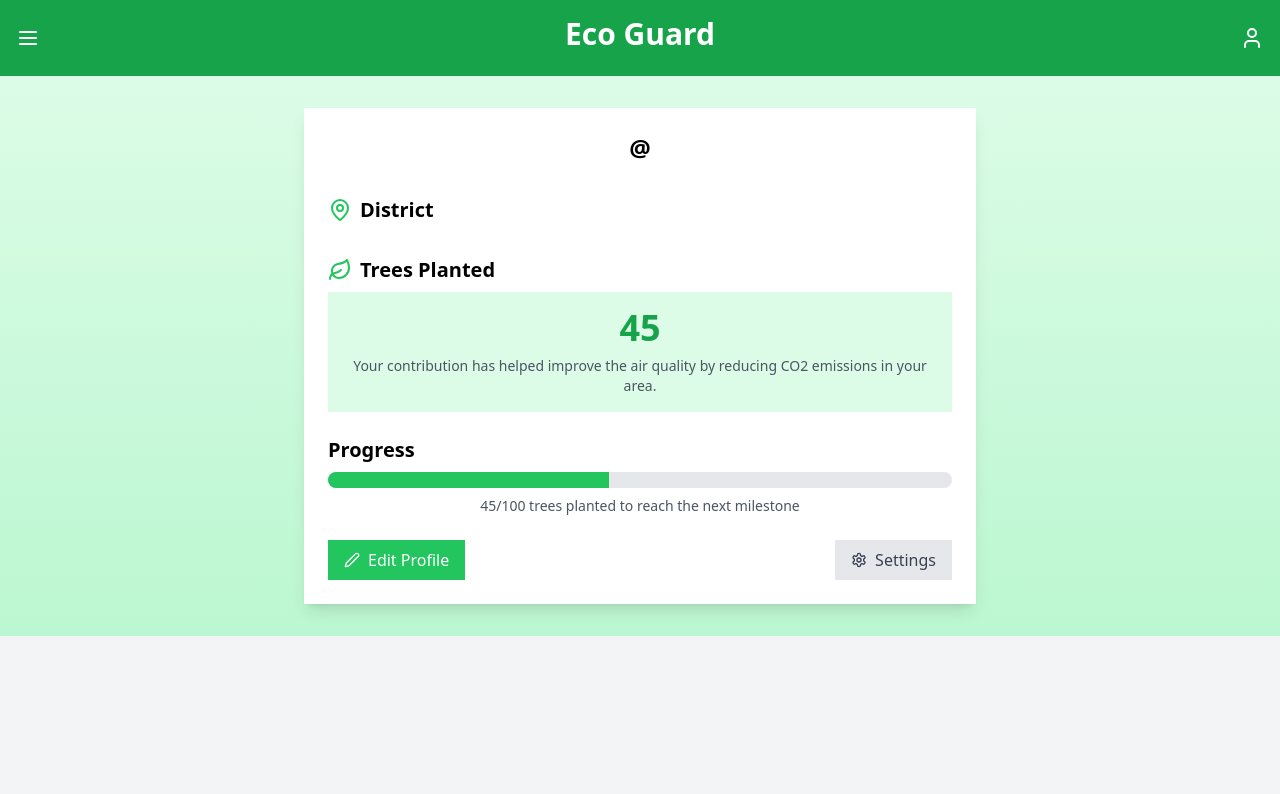
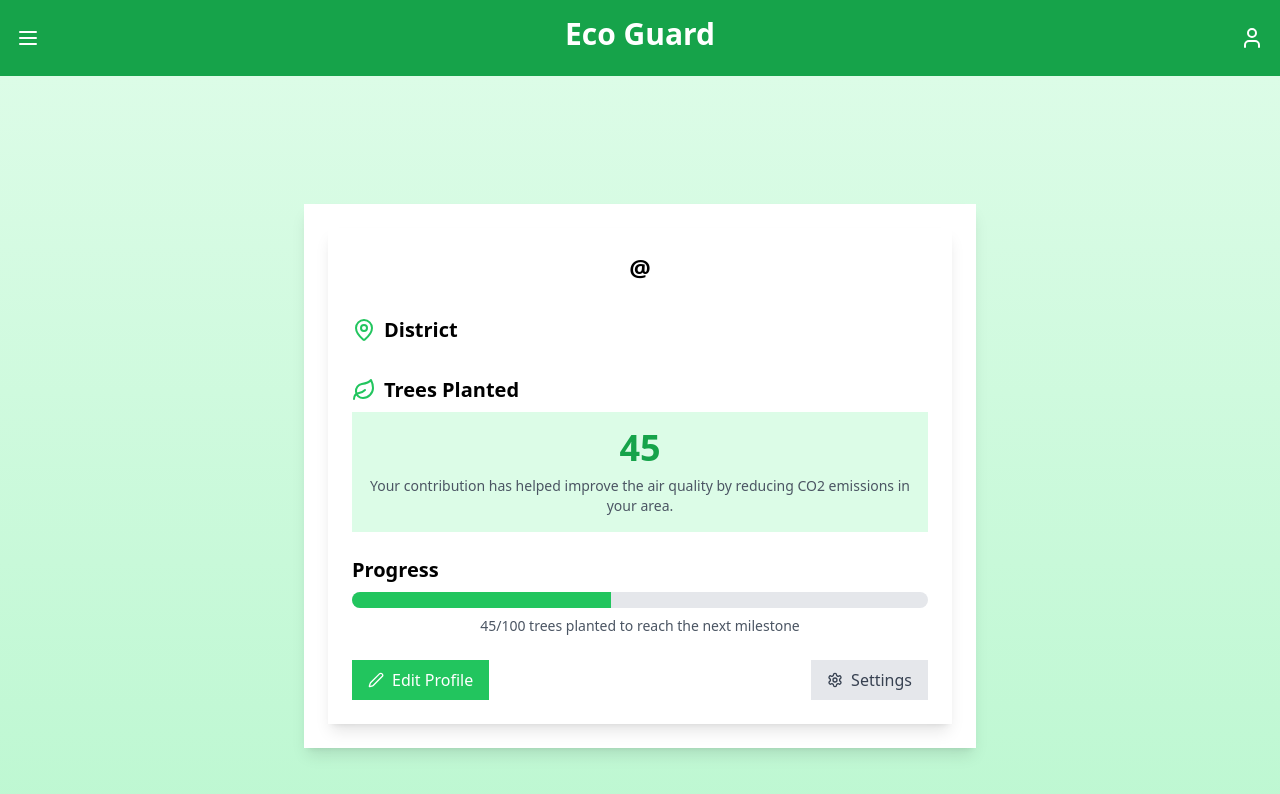
Before and after one commit to ArshKumar84/EcoGuard, a Next.js app in the folder Front-end/: page /Profile in a window 1280 px wide. Shown: the top 794 px of the page. Built offline with nearby package versions, Linux system fonts and the light colour scheme.

Commit message:
Update app-profile-page.jsx

```diff
--- a/Front-end/src/components/app-profile-page.jsx
+++ b/Front-end/src/components/app-profile-page.jsx
@@ -79,8 +79,8 @@ const ProfilePage = () => {
   };
 
   return (
-    <div className="bg-gradient-to-b from-green-100 to-green-200">
-      <div className="container px-0 py-8">
+ <div className="min-h-screen bg-gradient-to-b from-green-100 to-green-200 flex items-center justify-center">
+  <div className="bg-white rounded-lg shadow-lg p-6 w-full max-w-2xl">
         <div className="bg-white rounded-lg shadow-lg p-6 max-w-2xl mx-auto">
           {/* Error Message */}
           {error && (
```
